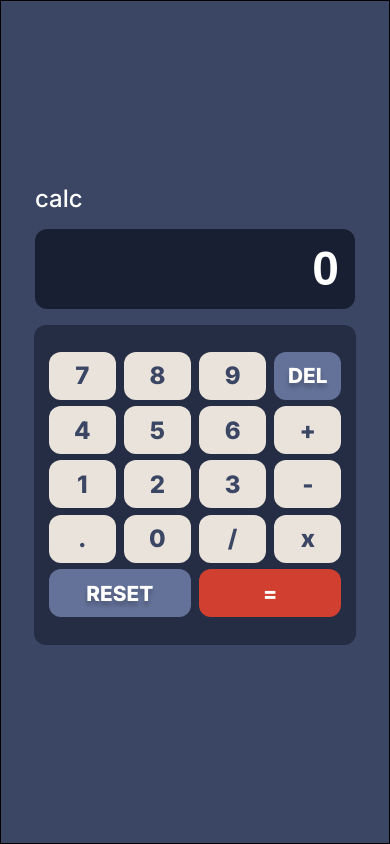
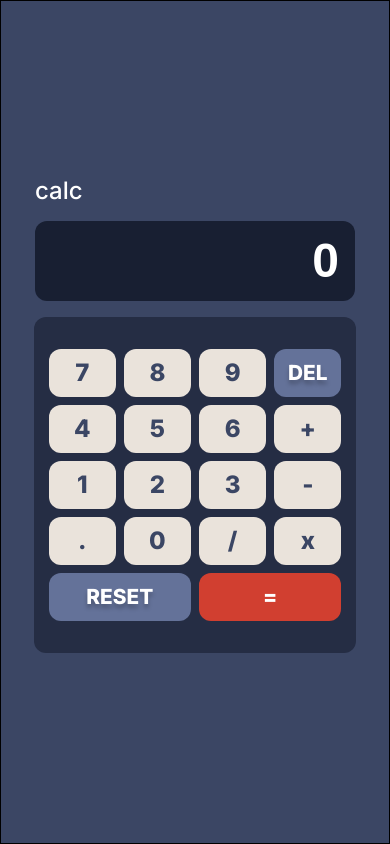
Before and after one commit to Bindeshwarsah/PGP-Project4, a plain HTML site: page index.html in a window 390 px wide. Drawn offline with Linux system fonts and the light colour scheme.

Commit message:
Updated style.css

```diff
--- a/style.css
+++ b/style.css
@@ -121,7 +121,7 @@ input[type="text"]{
 }
 table{
     border-collapse: separate;
-    border-spacing: .5rem 0rem;
+    border-spacing: 0.5rem 0.5rem;
 }
 
 }
```
